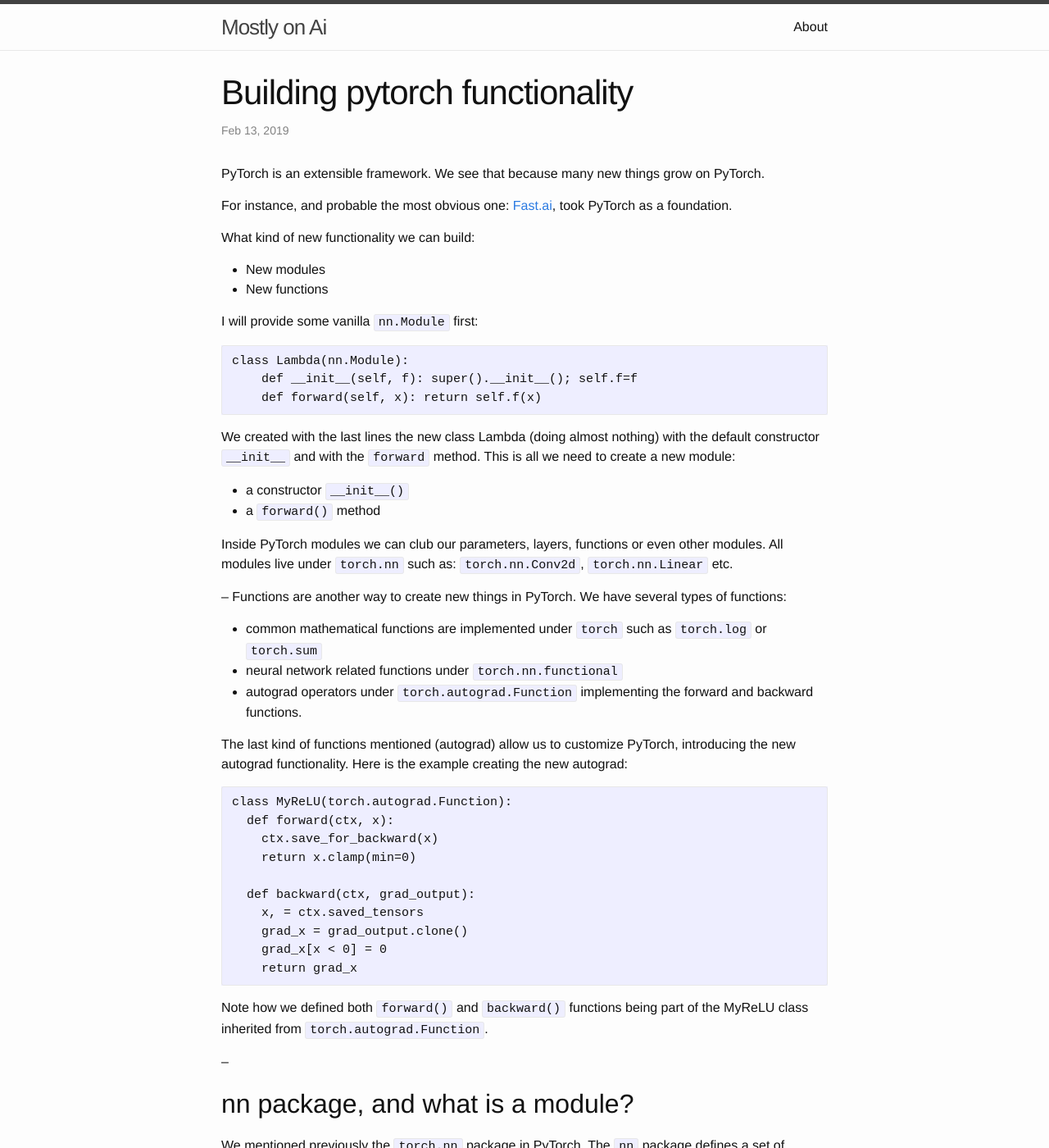
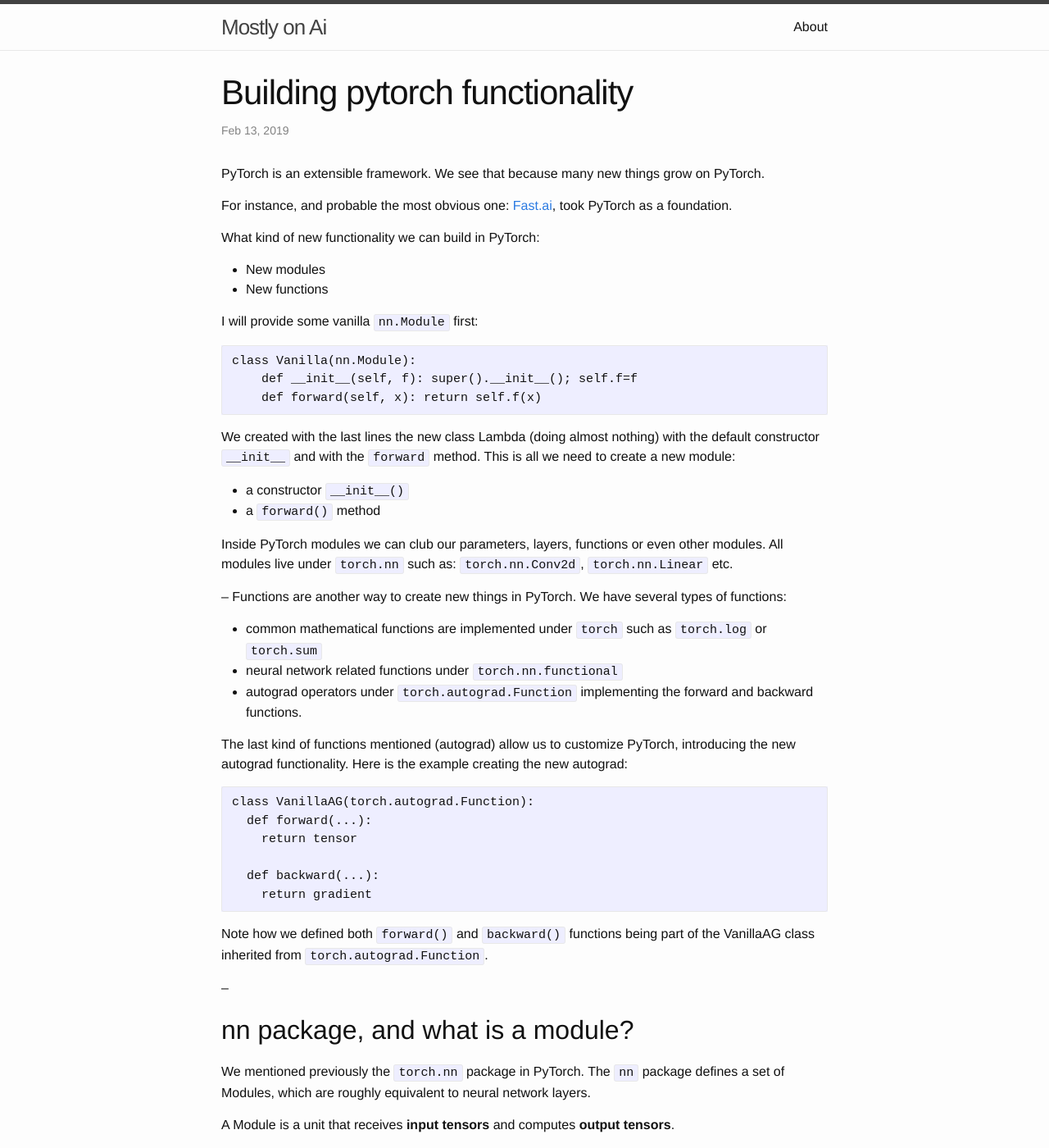
Before and after one commit to dejanbatanjac/dejanbatanjac.github.io, a Jekyll site: the page built from _posts/2019-02-13-Building PyTorch functionality.md, in a window 1280 px wide and 1400 px high. Shown: the whole window at 82% size. Built offline with Jekyll 4.4.1, drawn with Linux system fonts in a browser that asks for light colours; our own code applies the rules of GitHub Pages for plain Markdown files.

Commit message:
rename some class

```diff
--- a/_posts/2019-02-13-Building PyTorch functionality.md
+++ b/_posts/2019-02-13-Building PyTorch functionality.md
@@ -5,13 +5,13 @@ PyTorch is an extensible framework. We see that because many new things grow on
 
 For instance, and probable the most obvious one: [Fast.ai](https://github.com/fastai/fastai), took PyTorch as a foundation.
 
-What kind of new functionality we can build:
+What kind of new functionality we can build in PyTorch:
 * New modules
 * New functions
 
 I will provide some vanilla `nn.Module` first:
 ~~~
-class Lambda(nn.Module):
+class Vanilla(nn.Module):
     def __init__(self, f): super().__init__(); self.f=f
     def forward(self, x): return self.f(x)
 ~~~
@@ -31,19 +31,15 @@ Functions are another way to create new things in PyTorch. We have several types
 
 The last kind of functions mentioned (autograd) allow us to customize PyTorch, introducing the new autograd functionality. Here is the example creating the new autograd:
 ~~~
-class MyReLU(torch.autograd.Function):
-  def forward(ctx, x):
-    ctx.save_for_backward(x)
-    return x.clamp(min=0)
+class VanillaAG(torch.autograd.Function):
+  def forward(...):
+    return tensor
 
-  def backward(ctx, grad_output):
-    x, = ctx.saved_tensors
-    grad_x = grad_output.clone()
-    grad_x[x < 0] = 0
-    return grad_x
+  def backward(...):
+    return gradient
 ~~~
 
-Note how we defined both `forward()` and `backward()` functions being part of the MyReLU class inherited from `torch.autograd.Function`.
+Note how we defined both `forward()` and `backward()` functions being part of the VanillaAG class inherited from `torch.autograd.Function`.
 
 --
 ## nn package, and what is a module?
```
